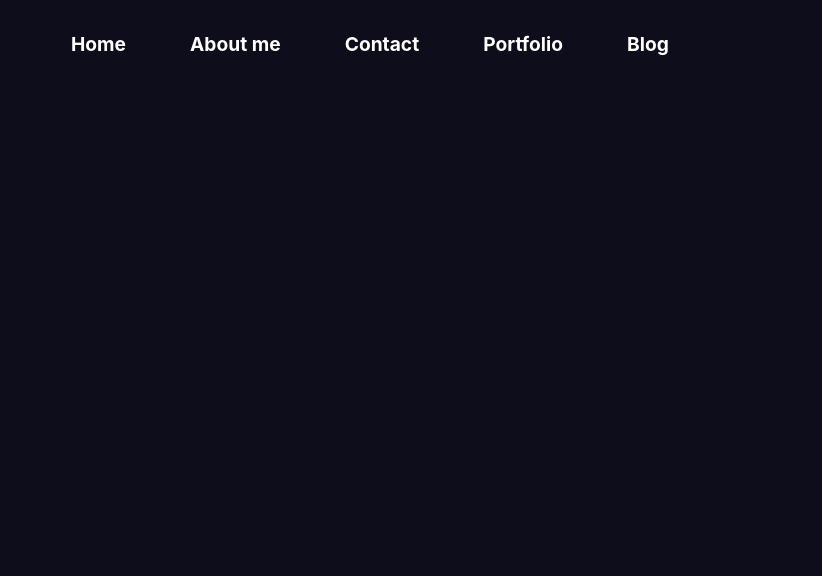
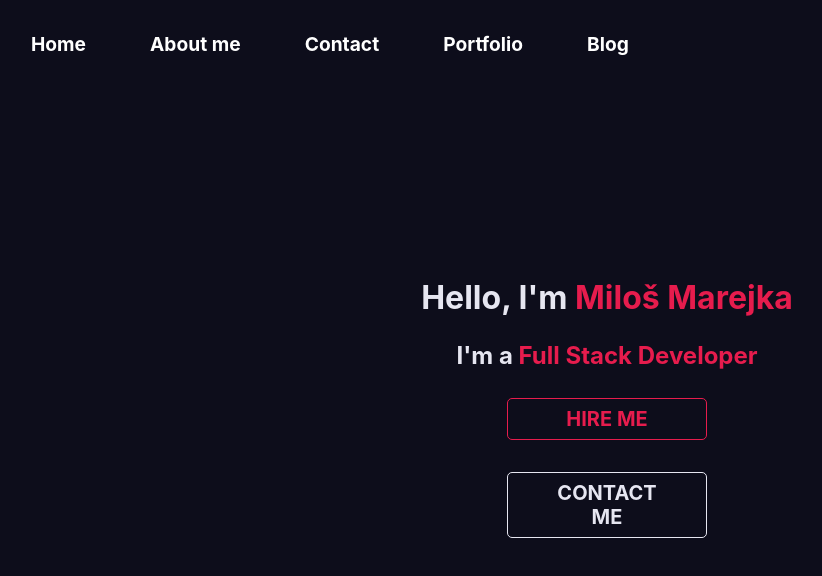
Before and after one commit to MilosM33/portfolio, a React (Create React App) app: page / in a window 1280 px wide. Shown: the top 576 px of the page, without its empty margins (33-855 px from the left). Built offline with nearby package versions, Linux system fonts and the light colour scheme.

Commit message:
Home page

```diff
--- a/src/components/Navbar/Navbar.css
+++ b/src/components/Navbar/Navbar.css
@@ -1,6 +1,8 @@
 nav ul{
     display: flex;
     list-style: none;
+    margin: 0;
+    padding: 0;
 }
 
 nav ul a{
--- a/src/index.css
+++ b/src/index.css
@@ -13,6 +13,9 @@ body,* {
   --text-primary: #E6E6F1;
   --text-secondary: #E61C4D;
 }
+.text-secondary{
+  color: var(--text-secondary);
+}
 
 .background{
   background-color: var(--bg-primary);
@@ -23,3 +26,57 @@ body,* {
   flex-direction: column;
   padding: 2rem;
 }
+
+.hero{
+  text-align: center;
+  display: flex;
+  flex-direction: column;
+  align-items: center;
+  justify-content: center;
+  height: 100%;
+}
+
+.text-lg{
+  font-size: 2rem;
+  margin-bottom:1.5rem;
+}
+.text-md{
+  font-size: 1.5rem;
+  margin-bottom:1.25rem;
+}
+.btn{
+  outline: none;
+  background-color: transparent;
+  padding: 0.5rem 2rem;
+  border-radius: 5px;
+  font-weight: bold;
+  font-size: 1.25rem;
+  cursor: pointer;
+  transition: all 0.3s ease-in-out;
+  text-transform: uppercase;
+}
+
+
+.btn-primary{
+  border: 1px solid var(--text-primary);
+  color: var(--text-primary);
+}
+
+.btn-secondary{
+  border: 1px solid var(--text-secondary);
+  color: var(--text-secondary);
+}
+
+
+.btn-section{
+  display: flex;
+  flex-direction: column;
+  align-items: center;
+  justify-content: center;
+  gap: 2rem;
+  width: 200px;
+  margin: 0.5rem 0;
+}
+.btn-section > .btn{
+  width: 100%;
+}
--- a/src/pages/Home.jsx
+++ b/src/pages/Home.jsx
@@ -6,6 +6,19 @@ export default function Home() {
   return (
     <div className="background">
       <Navbar></Navbar>
+
+      <section className="hero">
+        <h1 className="text-lg">
+          Hello, I'm <span className="text-secondary">Miloš Marejka</span>
+        </h1>
+        <h2 className="text-md">
+          I'm a <span className="text-secondary">Full Stack Developer</span>
+        </h2>
+        <div className="btn-section">
+          <button className="btn btn-secondary">Hire me</button>
+          <button className="btn btn-primary">Contact me</button>
+        </div>
+      </section>
     </div>
   );
 }
```
